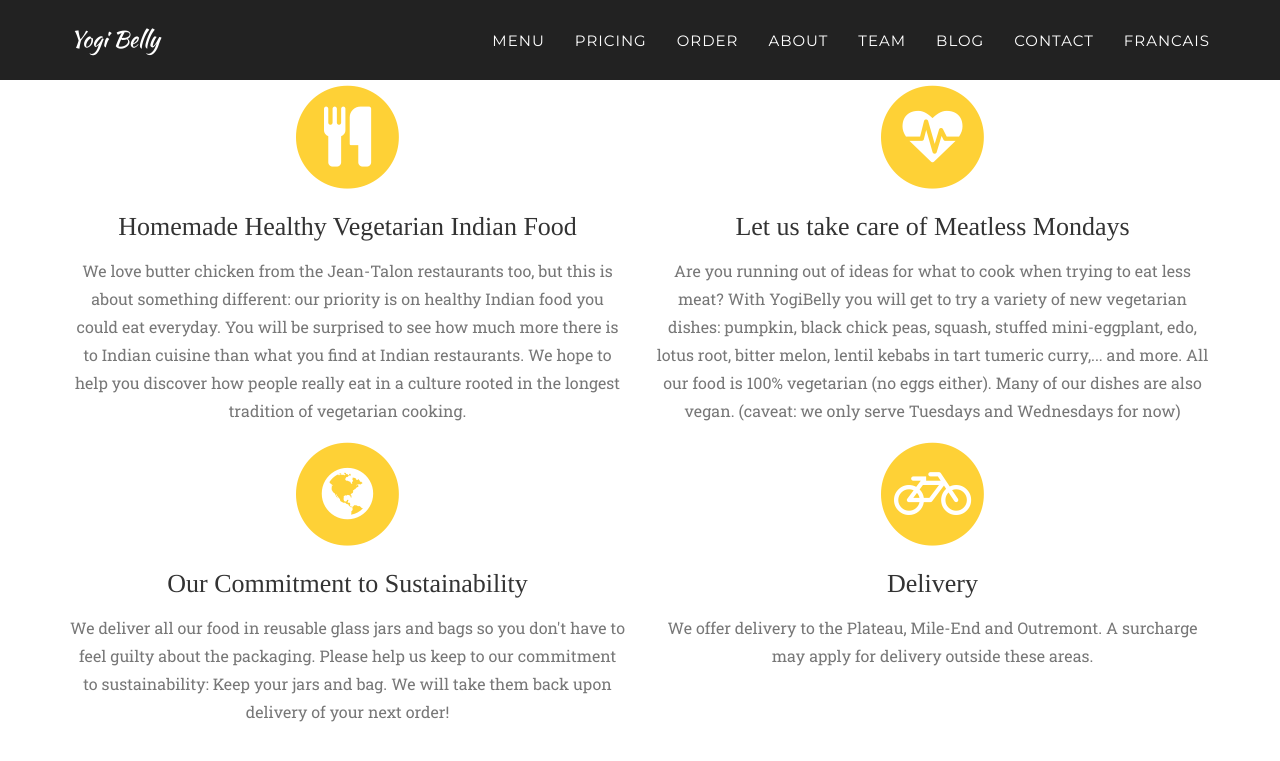
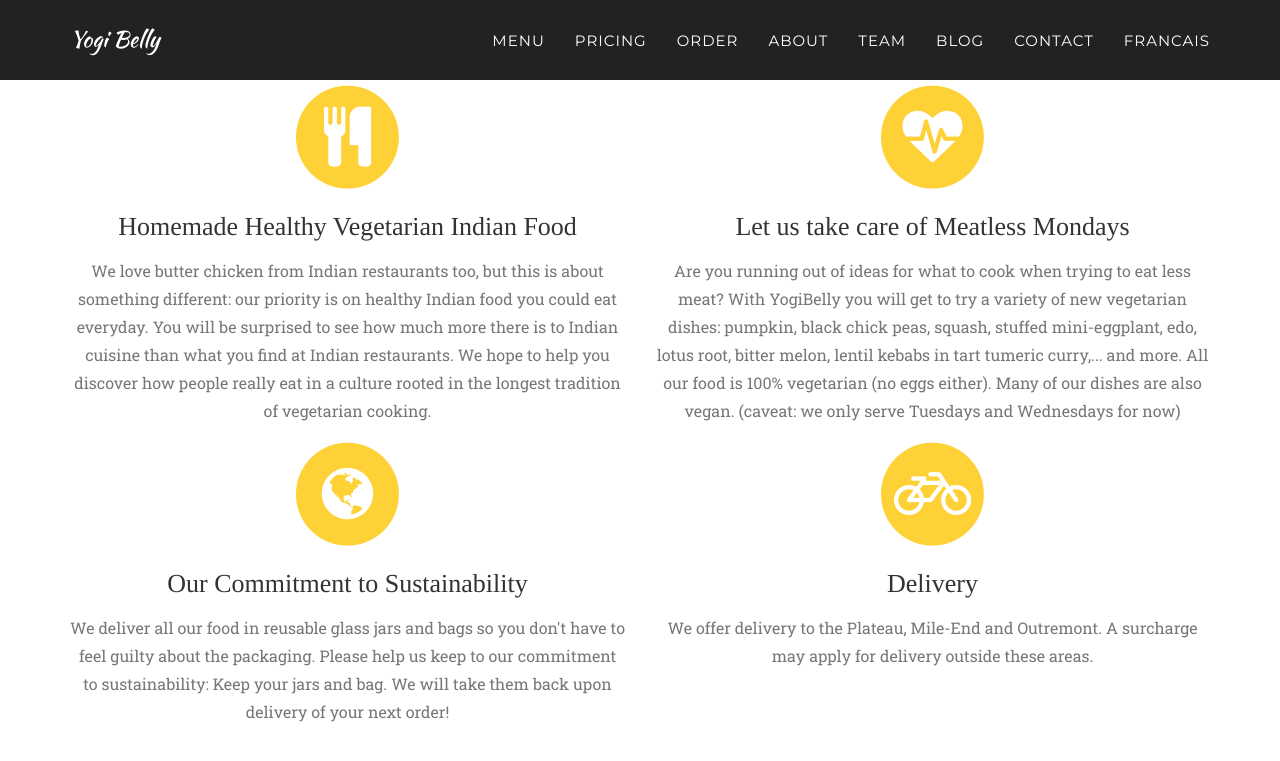
Before and after one commit to yogibelly/yogibelly.github.io, a Jekyll site: the page built from index.html, in a window 1280 px wide and 900 px high, scrolled down 1062 px. Shown: the top 761 px of the window. Built offline with Jekyll 4.4.1, drawn with Linux system fonts in a browser that asks for light colours; some web fonts are replaced; some of the changed text lies outside the part shown.

```diff
--- a/_includes/pricing.html
+++ b/_includes/pricing.html
@@ -4,7 +4,7 @@
         <div class="row">
             <div class="col-lg-12 text-center">
                 <h2 class="section-heading text-muted">Pricing</h2>
-                A one time $5 refundable deposit for glass jars applies to all Options --> sustainability
+                A one time $10 refundable deposit for glass jars applies to all Options --> sustainability
             </div><br>
             <div class="col-lg-8 col-sm-offset-2">
 
--- a/_includes/services.html
+++ b/_includes/services.html
@@ -14,7 +14,7 @@
                         <i class="fa fa-cutlery fa-stack-1x fa-inverse"></i>
                     </span>
                     <h4 class="service-heading">Homemade Healthy Vegetarian Indian Food</h4>
-                    <p class="text-muted">We love butter chicken from the Jean-Talon restaurants too, but this is about something different: our priority is on healthy Indian food you could eat everyday.  You will be surprised to see how much more there is to Indian cuisine than what you find at Indian restaurants. We hope to help you discover how people really eat in a culture rooted in the longest tradition of vegetarian cooking.</p>
+                    <p class="text-muted">We love butter chicken from Indian restaurants too, but this is about something different: our priority is on healthy Indian food you could eat everyday.  You will be surprised to see how much more there is to Indian cuisine than what you find at Indian restaurants. We hope to help you discover how people really eat in a culture rooted in the longest tradition of vegetarian cooking.</p>
                 </div>
                 <div class="col-md-6">
                     <span class="fa-stack fa-4x">
```
